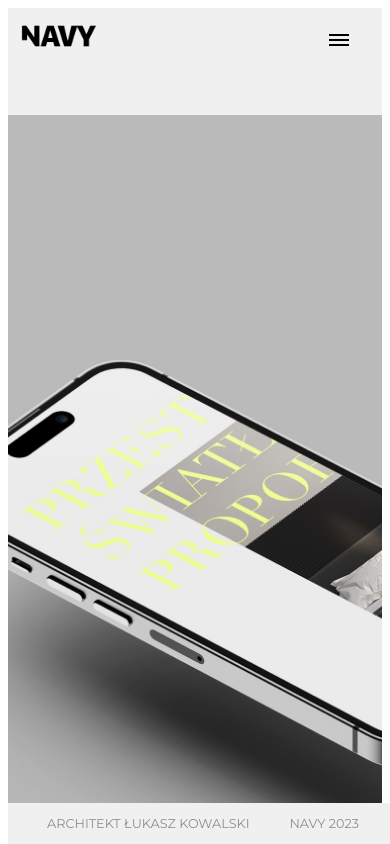
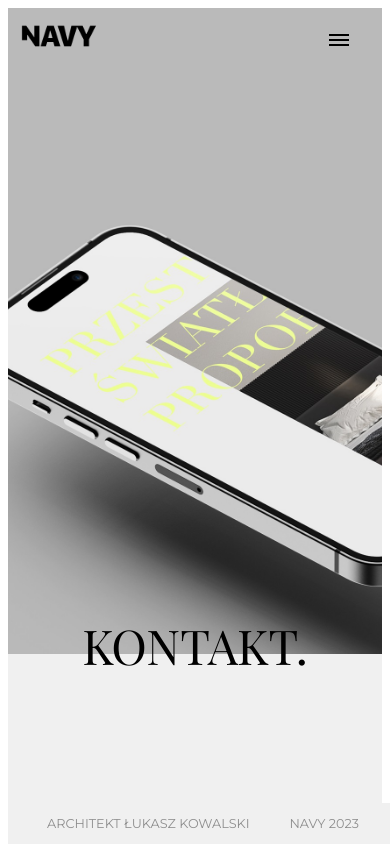
Before and after one commit to m6k4/nuxt-website, a Nuxt app: page /contact in a window 390 px wide. Shown: the top 844 px of the page. Built offline with nearby package versions, Linux system fonts and the light colour scheme; a web font is replaced by a local one.

Commit message:
wyglad dla mobilnej

```diff
--- a/components/TheContentComponent.vue
+++ b/components/TheContentComponent.vue
@@ -209,21 +209,5 @@ export default {
     margin-top: -10vh;
   }
 }
-@media only screen and (max-width: 576px) {
-  .TheContentComponent__wrapper {
-    padding: 0;
-  }
-  .TheContentComponent__title {
-    font-size: 2.5rem;
-    top: -10rem;
-  }
-  .TheContentComponent__image {
-    margin-top: 6%;
-    height: 96%;
-  }
-  .TheContentComponent__content-mobile {
-    font-size: 0.8rem;
-  }
-}
 
 </style>
```
